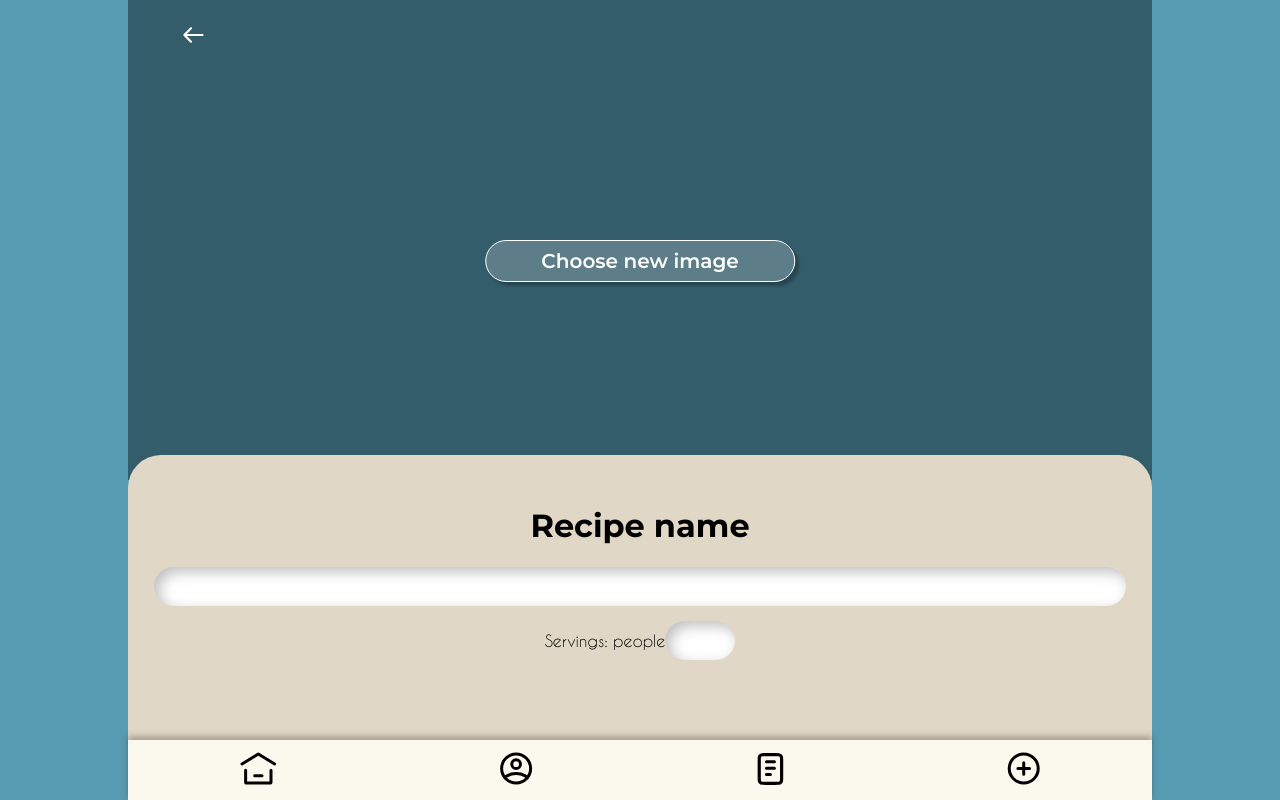
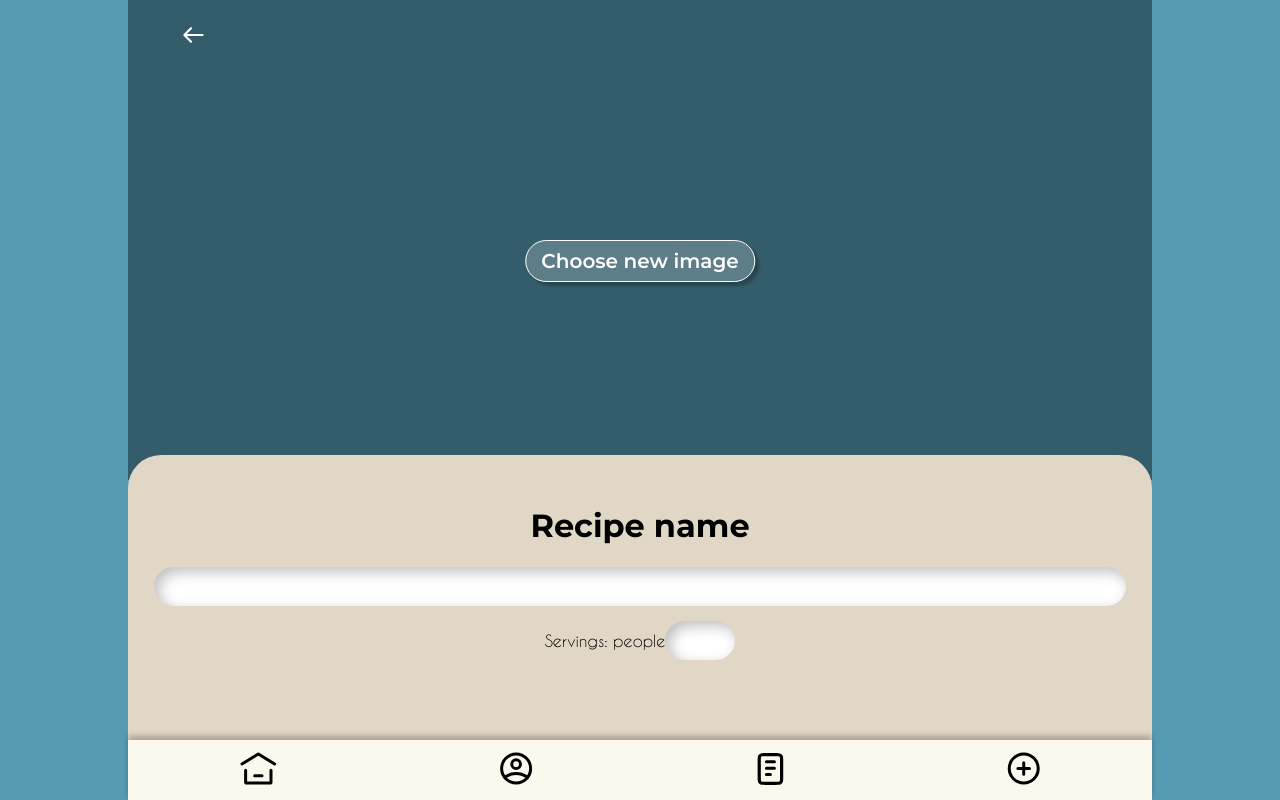
Before and after one commit to zhva/PocketRecipes, a React (Create React App) app: page /create-recipe in a window 1280 px wide. Shown: the top 800 px of the page. Built offline with nearby package versions, Linux system fonts and the light colour scheme; no server answers; the database is empty; the HTML template or start-up script is replaced by a standard one.

Commit message:
padding photo button

```diff
--- a/src/scss/NewImgButton.scss
+++ b/src/scss/NewImgButton.scss
@@ -3,7 +3,7 @@
     background-color: hsl(0, 0, 100, 20%);
     border: 1px solid $on-primary;
     color: $on-primary;
-    padding: $button-vertical-padding $button-horizontal-padding;
+    padding: $button-vertical-padding 15px;
     border-radius: $controls-border-radius;
     box-shadow: $button-shadow;
     cursor: pointer;
```
